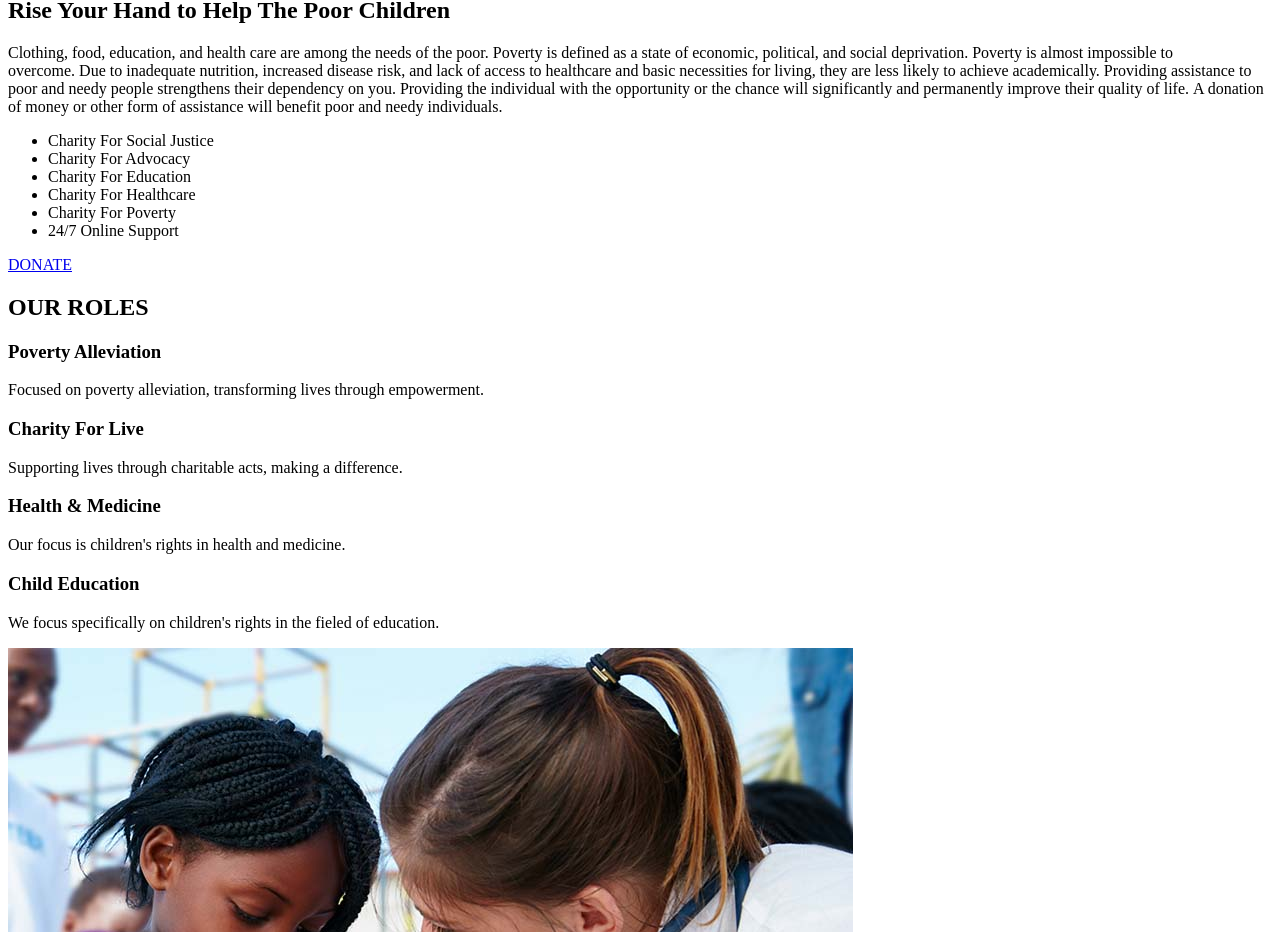
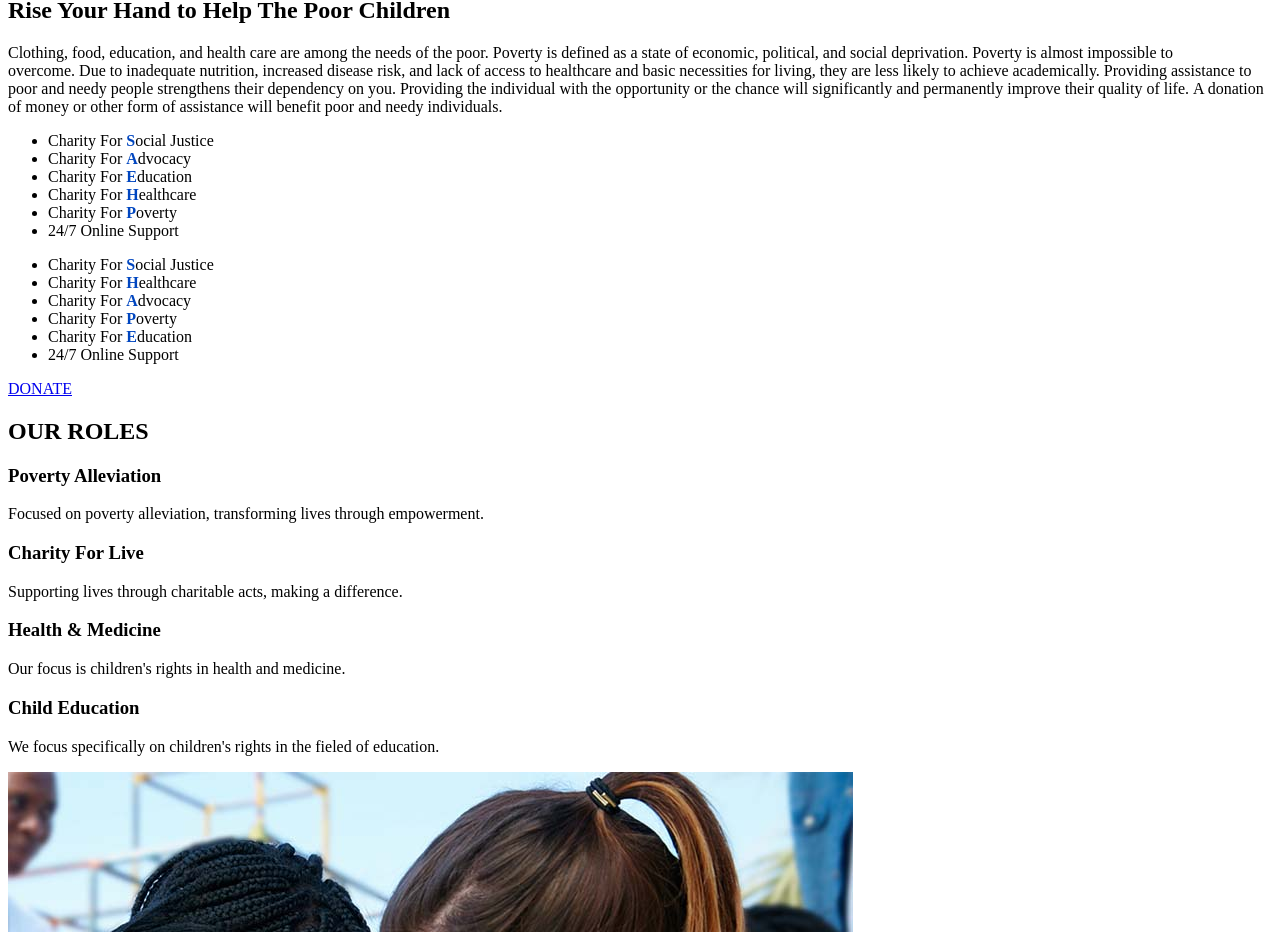
Before and after one commit to capitalhealthcaree/usshape, a Next.js app: page / in a window 1280 px wide. Shown: the part 1317-2249 px from the top of the page. Built offline with nearby package versions, Linux system fonts and the light colour scheme; no server answers.

Commit message:
add style of about section

```diff
--- a/components/HomeOne/AboutSection.js
+++ b/components/HomeOne/AboutSection.js
@@ -35,38 +35,105 @@ const AboutSection = () => {
 
                 <ul>
                   <div className="row">
-                    <div className="col-sm-12 col-lg-6">
+                    <div className="d-none d-sm-block col-xl-6">
                       <li>
                         <i className="icofont-check-circled"></i>
-                        Charity For Social Justice
+                        Charity For{" "}
+                        <span style={{ color: "#0046c0", fontWeight: "bold" }}>
+                          S
+                        </span>
+                        ocial Justice
                       </li>
                       <li>
                         <i className="icofont-check-circled"></i>
-                        Charity For Advocacy
+                        Charity For{" "}
+                        <span style={{ color: "#0046c0", fontWeight: "bold" }}>
+                          A
+                        </span>
+                        dvocacy
                       </li>
                       <li>
                         <i className="icofont-check-circled"></i>
-                        Charity For Education
+                        Charity For{" "}
+                        <span style={{ color: "#0046c0", fontWeight: "bold" }}>
+                          E
+                        </span>
+                        ducation
                       </li>
                     </div>
 
-                    <div className="col-sm-12 col-lg-6 mt-2">
+                    <div className="d-none d-sm-block col-xl-6">
                       <li>
                         <i className="icofont-check-circled"></i>
-                        Charity For Healthcare
+                        Charity For{" "}
+                        <span style={{ color: "#0046c0", fontWeight: "bold" }}>
+                          H
+                        </span>
+                        ealthcare
                       </li>{" "}
                       <li>
                         <i className="icofont-check-circled"></i>
-                        Charity For Poverty
-                      </li>{" "}
+                        Charity For{" "}
+                        <span style={{ color: "#0046c0", fontWeight: "bold" }}>
+                          P
+                        </span>
+                        overty
+                      </li>
                       <li>
                         <i className="icofont-check-circled"></i>
                         24/7 Online Support
-                      </li>{" "}
+                      </li>
                     </div>
                   </div>
                 </ul>
-
+                <ul>
+                  <div className="row d-xl-none">
+                    <li>
+                      <i className="icofont-check-circled"></i>
+                      Charity For{" "}
+                      <span style={{ color: "#0046c0", fontWeight: "bold" }}>
+                        S
+                      </span>
+                      ocial Justice
+                    </li>
+                    <li>
+                      <i className="icofont-check-circled"></i>
+                      Charity For{" "}
+                      <span style={{ color: "#0046c0", fontWeight: "bold" }}>
+                        H
+                      </span>
+                      ealthcare
+                    </li>{" "}
+                    <li>
+                      <i className="icofont-check-circled"></i>
+                      Charity For{" "}
+                      <span style={{ color: "#0046c0", fontWeight: "bold" }}>
+                        A
+                      </span>
+                      dvocacy
+                    </li>
+                    <li>
+                      <i className="icofont-check-circled"></i>
+                      Charity For{" "}
+                      <span style={{ color: "#0046c0", fontWeight: "bold" }}>
+                        P
+                      </span>
+                      overty
+                    </li>
+                    <li>
+                      <i className="icofont-check-circled"></i>
+                      Charity For{" "}
+                      <span style={{ color: "#0046c0", fontWeight: "bold" }}>
+                        E
+                      </span>
+                      ducation
+                    </li>
+                    <li>
+                      <i className="icofont-check-circled"></i>
+                      24/7 Online Support
+                    </li>
+                  </div>
+                </ul>
                 <Link href="/donation">DONATE</Link>
               </div>
             </div>
```
